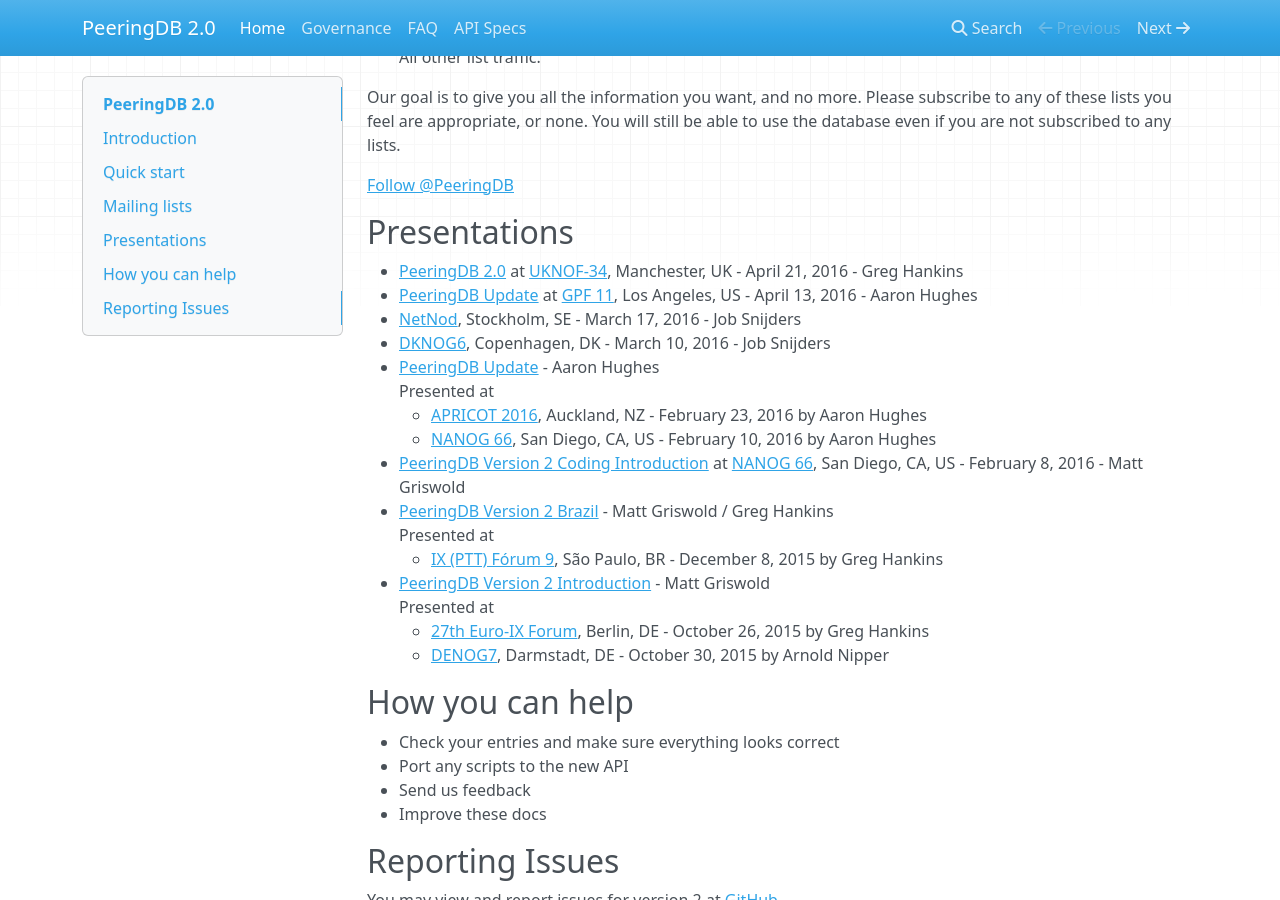
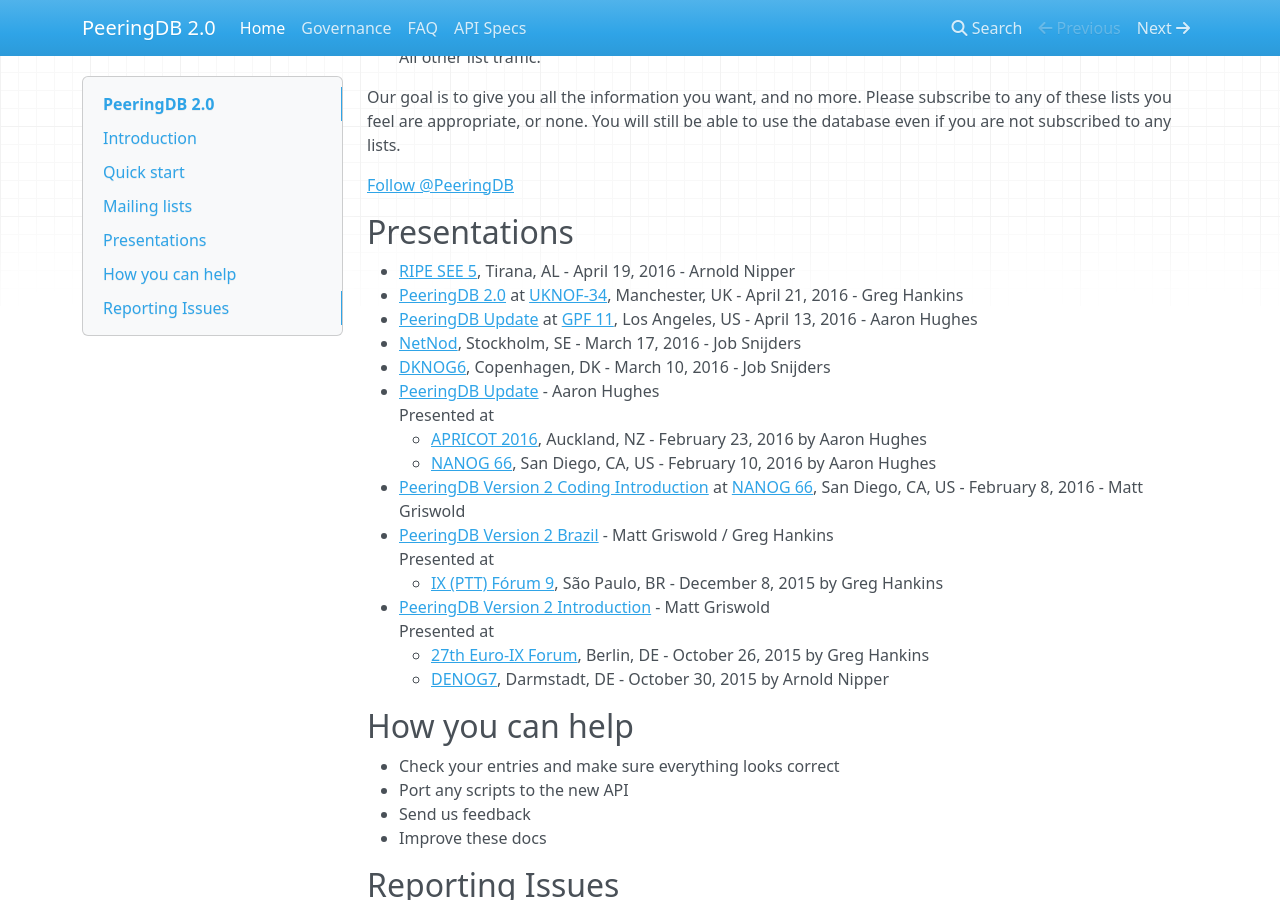
Before and after one commit to peeringdb/docs, an MkDocs documentation site: the page built from docs/index.md, in a window 1280 px wide and 900 px high, scrolled down 1504 px. Built offline with MkDocs 1.6.1, drawn with Linux system fonts in a browser that asks for light colours; nearby versions of some CDN libraries; comment, search, counter and statistics services are not loaded; old or Windows-style settings are respelled for this version of MkDocs.

Commit message:
RIPE SEE 5 Tirana presentation.

```diff
--- a/docs/index.md
+++ b/docs/index.md
@@ -78,6 +78,7 @@
 
 ## Presentations
 
+- [RIPE SEE 5](https://www.ripe.net/participate/meetings/regional-meetings/see-5), Tirana, AL - April 19, 2016 - Arnold Nipper
 - [PeeringDB 2.0](presentation/2016-04-21_PeeringDB_UKNOF-34.pdf) at [UKNOF-34](https://indico.uknof.org.uk/conferenceDisplay.py?confId=36), Manchester, UK - April 21, 2016 - Greg Hankins
 - [PeeringDB Update](presentation/2016-04-13_PeeringTrack-PDB-Update-GPF11.pdf) at [GPF 11](https://www.peeringforum.com/), Los Angeles, US - April 13, 2016 - Aaron Hughes
 - [NetNod](http://www.netnod.se/netnod-spring-meeting-2016), Stockholm, SE - March 17, 2016 - Job Snijders
```
